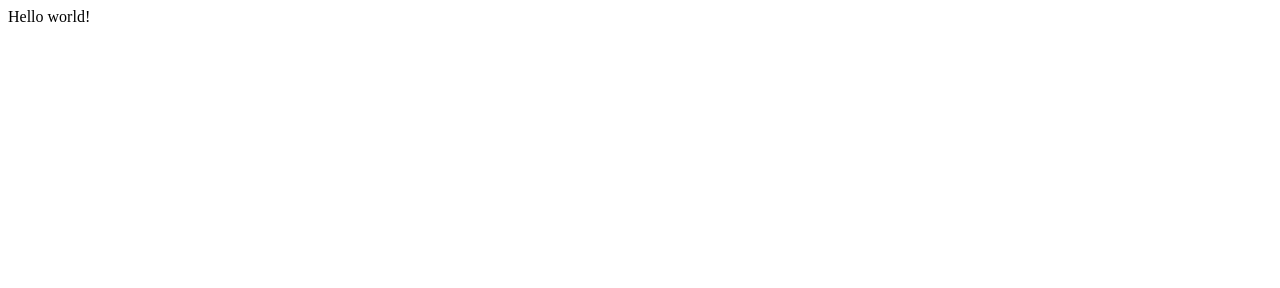
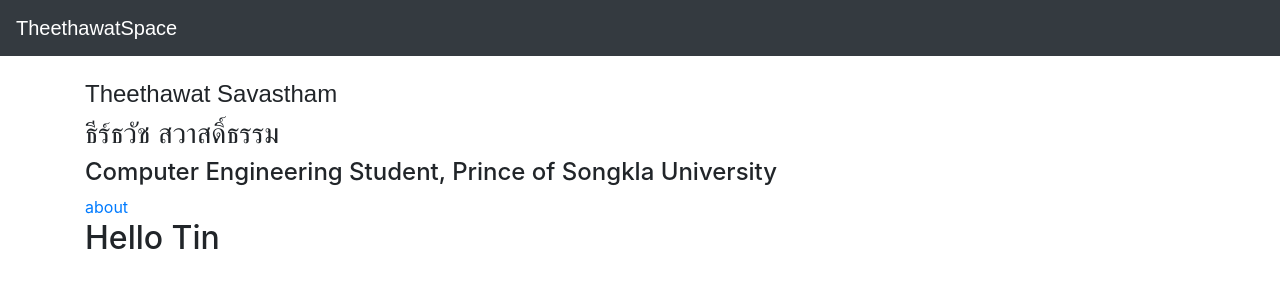
Before and after one commit to theethawat/GatsbyTS, a Gatsby site: page / in a window 1280 px wide. Built offline with nearby package versions, Linux system fonts and the light colour scheme; Gatsby itself is replaced by a stand-in of ours.

Commit message:
First Update by me

```diff
--- a/package.json
+++ b/package.json
@@ -13,7 +13,11 @@
     "test": "echo \"Write tests! -> https://gatsby.dev/unit-testing\""
   },
   "dependencies": {
+    "bootstrap": "^4.3.1",
+    "bulma": "^0.7.4",
     "gatsby": "^2.4.3",
+    "jquery": "^3.4.1",
+    "popper.js": "^1.15.0",
     "react": "^16.8.6",
     "react-dom": "^16.8.6"
   },
--- /dev/null
+++ b/src/assets/global.css
@@ -0,0 +1,23 @@
+/*Global*/
+
+.subtitle-negative-margin{
+    margin:0.25rem;
+}
+.thp-padding{
+    padding: 0.8em;
+}
+.thp-remove-top{
+    margin-top:2px;
+}
+.thp-remove-bottom{
+    margin-bottom:2px;
+}
+.thp-remove-pd-top{
+    margin-top:2px;
+}
+.thp-remove-pd-bottom{
+    margin-bottom:2px;
+}
+.prompt{
+    font-family: 'Prompt', sans-serif;
+}
--- /dev/null
+++ b/src/components/header.js
@@ -0,0 +1,13 @@
+import React, { Component } from "react"
+export default props => (
+  <div>
+    <nav className="navbar navbar-expand-lg navbar-dark bg-dark" role="navigation" aria-label="main navigation">
+        <a className="navbar-brand text-white prompt">TheethawatSpace</a>
+    </nav>
+    <br/>
+    <div className="container">
+        <h4 className="prompt">{props.headerText}</h4>
+    </div>
+
+  </div>
+)
--- /dev/null
+++ b/src/pages/about.js
@@ -0,0 +1,11 @@
+import React from "react"
+import Header from '../components/header'
+import {Link} from "gatsby"
+
+export default () => (
+    <div>
+        <Header headerText="About"/>
+        <h3>Hello this is about </h3>
+        <Link to="/">Home</Link>
+    </div>
+)
--- a/src/pages/index.js
+++ b/src/pages/index.js
@@ -1,3 +1,16 @@
 import React from "react"
-
-export default () => <div>Hello world!</div>
+import 'bootstrap/dist/css/bootstrap.css'
+import '../assets/global.css'
+import Header from "../components/header"
+import { Link } from "gatsby"
+export default () => (
+  <div>
+    <Header headerText="Theethawat Savastham" />
+    <div className="container">
+      <h3 className="prompt ">ธีร์ธวัช สวาสดิ์ธรรม</h3>
+      <h4 className="">Computer Engineering Student, Prince of Songkla University</h4>
+      <Link to="/about/">about</Link>
+      <h2>Hello Tin </h2>
+    </div>
+  </div>
+)
--- /dev/null
+++ b/start gatsby command.txt
@@ -0,0 +1 @@
+gatsby develop
```
Also changed, not shown: 1 other file.
